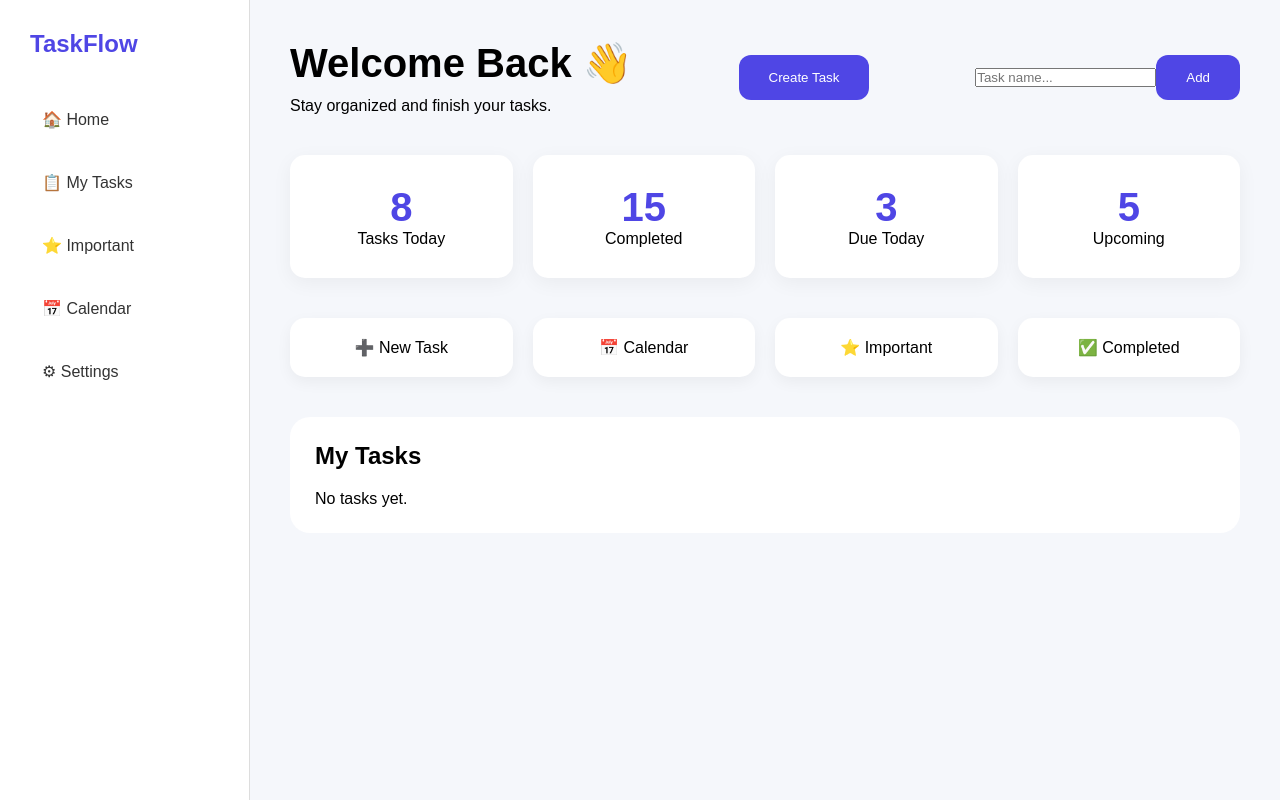
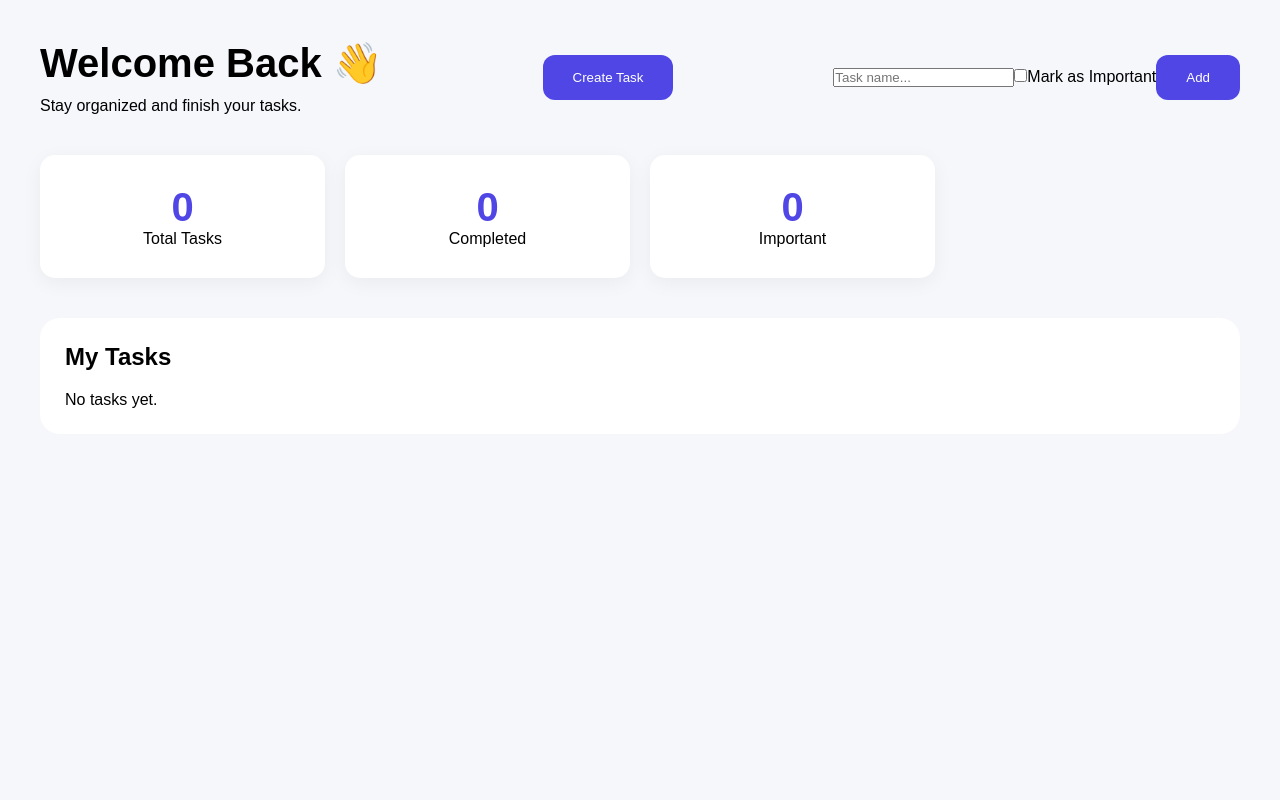
Before and after one commit to BuckFSE/Todo-List, a React app in the folder app/: page / in a window 1280 px wide. Both pictures are taken after a click on the button "Create Task". Built offline with nearby package versions, Linux system fonts and the light colour scheme; the HTML template or start-up script is replaced by a standard one.

Commit message:
removed navbar, and quickactions. added important input and made stats dynamic

```diff
--- a/app/src/App.css
+++ b/app/src/App.css
@@ -150,3 +150,22 @@ body{
     color:#4F46E5;
     font-weight:bold;
 }
+
+/* completed task */
+
+.task-left{
+    display:flex;
+    align-items:center;
+    gap:15px;
+}
+
+.task-left input[type="checkbox"]{
+    width:20px;
+    height:20px;
+    cursor:pointer;
+}
+
+.completed{
+    text-decoration:line-through;
+    color:#888;
+}
--- a/app/src/App.jsx
+++ b/app/src/App.jsx
@@ -1,9 +1,8 @@
 import "./App.css";
 import { useState } from "react";
-import Navbar from "./components/Navbar";
+// import Navbar from "./components/Navbar";
 import Hero from "./components/Hero";
 import Stats from "./components/Stats";
-import QuickActions from "./components/QuickActions";
 import TaskList from "./components/TaskList";
 
 function App() {
@@ -29,13 +28,24 @@ function editTask(id, newTitle) {
                 : task
         )
     );
+}
+
+function toggleCompleted(id) {
+
+    setTasks(
+        tasks.map(task =>
+            task.id === id
+                ? { ...task, completed: !task.completed }
+                : task
+        )
+    );
 
 }
 
   return (
     <div className="app">
 
-      <Navbar />
+      {/* <Navbar /> */}
 
       <main className="main-content">
 
@@ -43,9 +53,12 @@ function editTask(id, newTitle) {
 
         <Stats tasks={tasks}/>
 
-        <QuickActions />
-
-        <TaskList tasks={tasks} deleteTask={deleteTask} editTask={editTask} />
+        <TaskList
+          tasks={tasks}
+          deleteTask={deleteTask}
+          editTask={editTask}
+          toggleCompleted={toggleCompleted}
+        />
 
       </main>
 
--- a/app/src/components/Hero.jsx
+++ b/app/src/components/Hero.jsx
@@ -3,8 +3,9 @@ import { useState } from "react";
 function Hero({ addTask }) {
 
     const [showForm, setShowForm] = useState(false);
+    const [title, setTitle] = useState("");
+    const [important, setImportant] = useState(false);
 
-    const [title, setTitle] = useState("");
 
     function handleSubmit(e){
 
@@ -15,7 +16,8 @@ function Hero({ addTask }) {
         addTask({
             id: Date.now(),
             title,
-            completed:false
+            completed:false,
+            important
         });
 
         setTitle("");
@@ -51,6 +53,20 @@ function Hero({ addTask }) {
                         onChange={(e)=>setTitle(e.target.value)}
                     />
 
+
+                    <label>
+
+                        <input
+                            type="checkbox"
+                            checked={important}
+                            onChange={(e) => setImportant(e.target.checked)}
+                        />
+
+                        Mark as Important
+
+                    </label>
+
+
                     <button type="submit">
                         Add
                     </button>
--- a/app/src/components/Navbar.jsx
+++ b/app/src/components/Navbar.jsx
@@ -14,8 +14,6 @@ function Navbar() {
 
         <a href="#">📅 Calendar</a>
 
-        <a href="#">⚙ Settings</a>
-
       </nav>
 
     </aside>
--- a/app/src/components/QuickActions.jsx
+++ /dev/null
@@ -1,17 +0,0 @@
-function QuickActions() {
-  return (
-    <section className="quick-actions">
-
-      <button>➕ New Task</button>
-
-      <button>📅 Calendar</button>
-
-      <button>⭐ Important</button>
-
-      <button>✅ Completed</button>
-
-    </section>
-  );
-}
-
-export default QuickActions;
--- a/app/src/components/Stats.jsx
+++ b/app/src/components/Stats.jsx
@@ -1,25 +1,33 @@
-function Stats() {
+function Stats({ tasks }) {
+
+ const totalTasks = tasks.length;
+
+    const completedTasks = tasks.filter(
+        task => task.completed
+    ).length;
+
+    const importantTasks = tasks.filter(
+        task => task.important
+    ).length;
+
+
+
   return (
     <section className="stats">
 
        <div className="card">
-        <h3>8</h3>
-        <p>Tasks Today</p>
+        <h3>{totalTasks}</h3>
+        <p>Total Tasks</p>
     </div>
 
     <div className="card">
-        <h3>15</h3>
+        <h3>{completedTasks}</h3>
         <p>Completed</p>
     </div>
 
     <div className="card">
-        <h3>3</h3>
-        <p>Due Today</p>
-      </div>
-
-      <div className="card">
-        <h3>5</h3>
-        <p>Upcoming</p>
+        <h3>{importantTasks}</h3>
+        <p>Important</p>
     </div>
 
     </section>
--- a/app/src/components/TaskList.jsx
+++ b/app/src/components/TaskList.jsx
@@ -1,6 +1,6 @@
 import { useState } from "react";
 
-function TaskList({ tasks, deleteTask, editTask }) {
+function TaskList({ tasks, deleteTask, editTask, toggleCompleted}) {
 
     const [editingId, setEditingId] = useState(null);
     const [editedTitle, setEditedTitle] = useState("");
@@ -37,6 +37,19 @@ function TaskList({ tasks, deleteTask, editTask }) {
 
                     <div className="task-card" key={task.id}>
 
+                    <div className="task-left">
+                      <input
+                        type="checkbox"
+                        checked={task.completed}
+                        onChange={() => toggleCompleted(task.id)}
+                      />
+
+                       <button
+                            className="star-btn"
+                        >
+                            {task.important ? "⭐" : ""}
+                        </button>
+
                         {editingId === task.id ? (
 
                             <input
@@ -48,9 +61,10 @@ function TaskList({ tasks, deleteTask, editTask }) {
 
                         ) : (
 
-                            <h3>{task.title}</h3>
+                            <h3 className={task.completed ? "completed" : ""}>{task.title}</h3>
 
                         )}
+                        </div>
 
                         <div className="buttons">
 
@@ -78,6 +92,8 @@ function TaskList({ tasks, deleteTask, editTask }) {
                                 Delete
                             </button>
 
+
+
                         </div>
 
                     </div>
```
Lines whose indentation alone changed are shown as unchanged.
